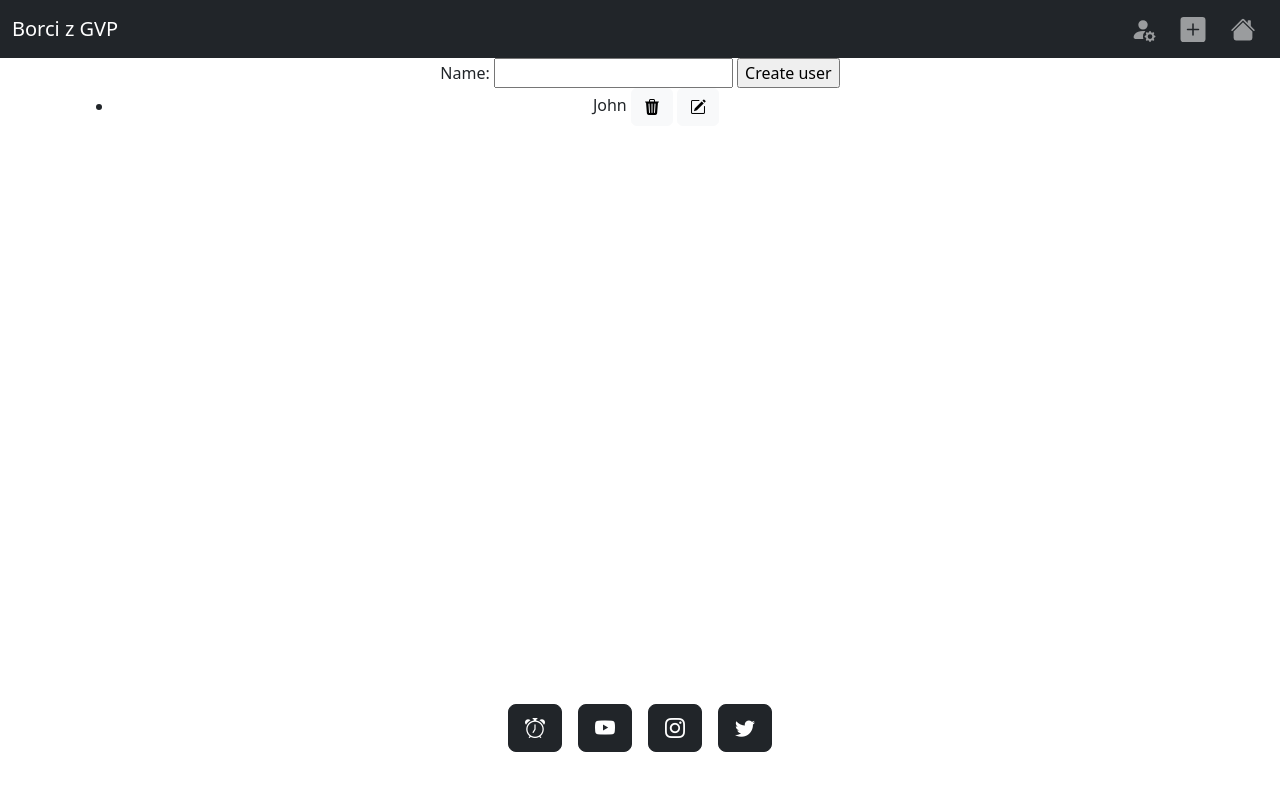
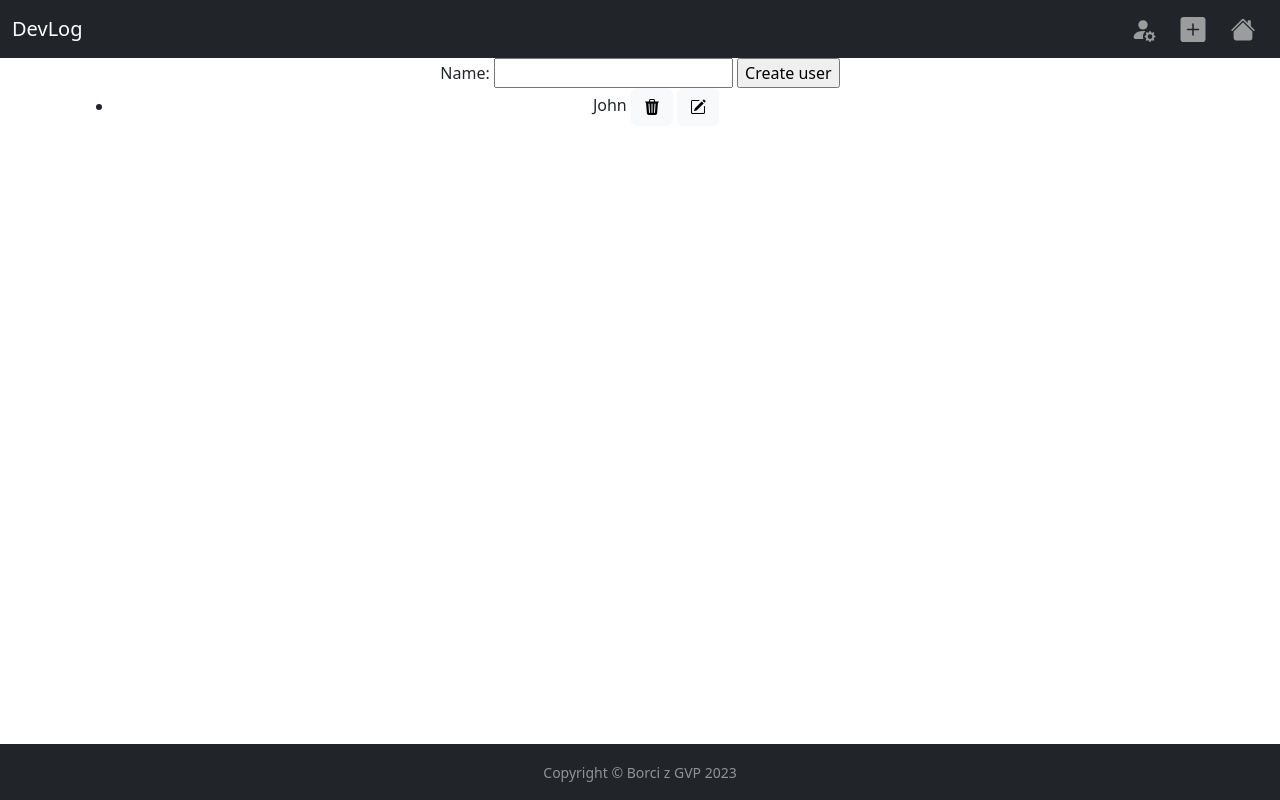
Before and after one commit to Sykora-J/tourdeapp23, a Flask app: page /devs in a window 1280 px wide. Run offline with Flask 2, Linux system fonts and the light colour scheme; data comes from the database, SQL or seed files in the repository.

Commit message:
Edited Footer and Header

```diff
--- a/app/templates/_footer.html
+++ b/app/templates/_footer.html
@@ -1,14 +1,5 @@
-<div class="container d-flex justify-content-center py-5">
-    <button type="button" class="btn btn-lg btn-dark btn-floating mx-2">
-        <i class="bi-alarm"></i>
-    </button>
-    <button type="button" class="btn btn-lg btn-dark btn-floating mx-2">
-        <i class="bi bi-youtube"></i>
-    </button>
-    <button type="button" class="btn btn-lg btn-dark btn-floating mx-2">
-        <i class="bi bi-instagram"></i>
-    </button>
-    <button type="button" class="btn btn-lg btn-dark btn-floating mx-2">
-        <i class="bi bi-twitter"></i>
-    </button>
+<div class="d-flex justify-content-center py-3 bg-dark text-white-50">
+    <div class="container text-center">
+      <small>Copyright &copy; Borci z GVP 2023</small>
+    </div>
 </div>
--- a/app/templates/_header.html
+++ b/app/templates/_header.html
@@ -1,6 +1,6 @@
 <nav class="navbar navbar-dark bg-dark">
     <div class="container-fluid">
-        <span class="navbar-brand mb-0 h1">Borci z GVP</span>
+        <a class="navbar-brand mb-0 h1" href="/">DevLog</a>
         <div class="navbar-nav">
             <a class="nav-item nav-link btn btn-dark" href="/">
                 <svg xmlns="http://www.w3.org/2000/svg" width="50" height="25" fill="currentColor"
```
